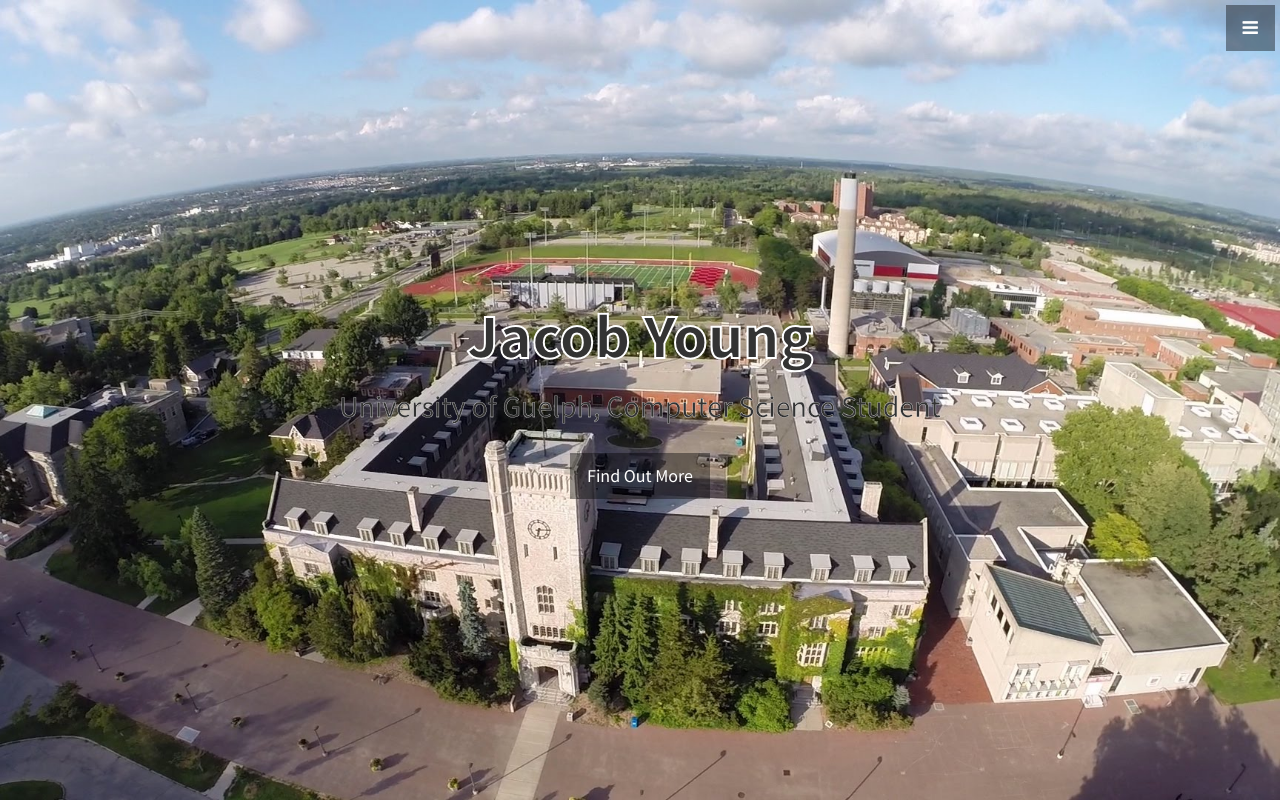
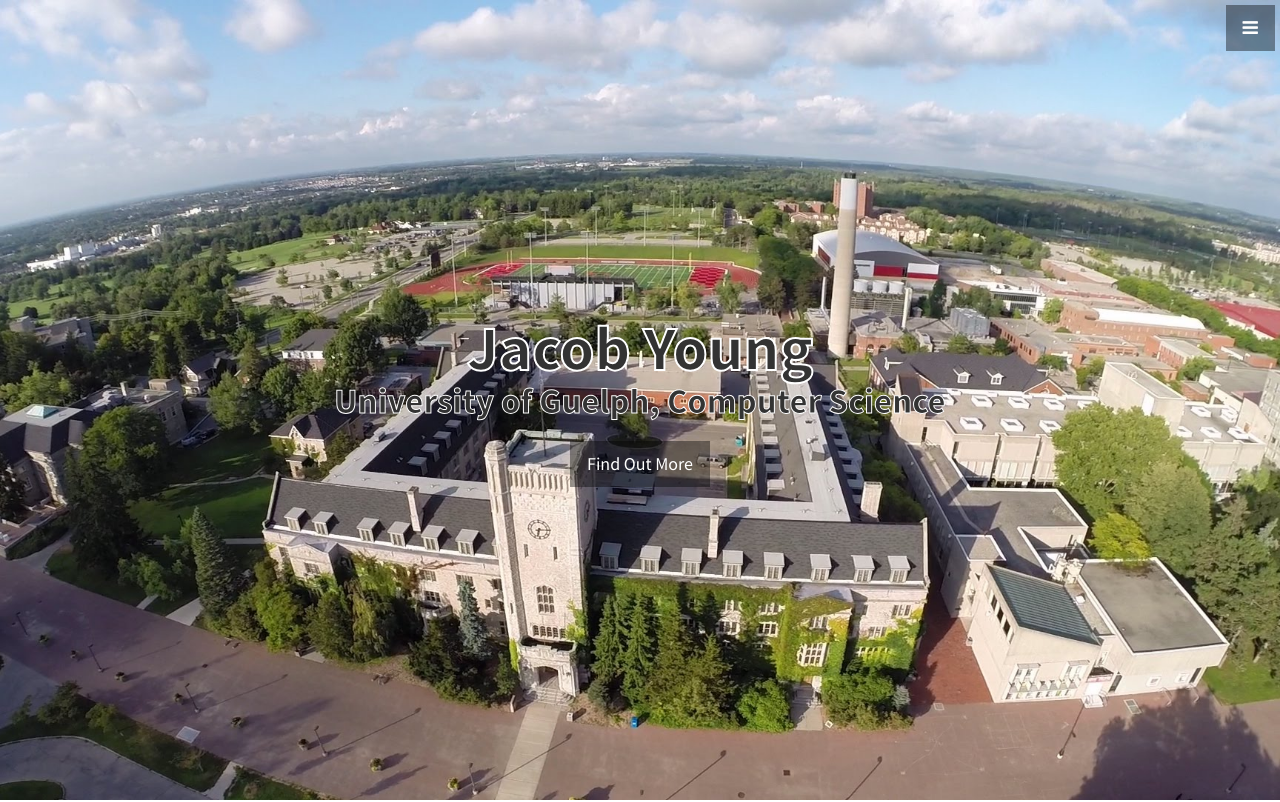
Before and after one commit to JacobYoung97/JacobYoung97.github.io, a plain HTML site: page index.html in a window 1280 px wide. Shown: the top 802 px of the page. Drawn offline with Linux system fonts and the light colour scheme.

Commit message:
Updated index page to have a better looking smaller heading

```diff
--- a/css/personal.css
+++ b/css/personal.css
@@ -4,8 +4,15 @@
 }
 
 .highlight-top h2 {
-	-webkit-text-stroke-width: 0.3px;
+	-webkit-text-stroke-width: 1px;
 	-webkit-text-stroke-color: #fff;
+}
+
+.text-vertical-center h2 {
+    margin: 0;
+    padding: 0;
+    font-size: 2.5em;
+    font-weight: 700;
 }
 
 .highlight-coop {
--- a/index.html
+++ b/index.html
@@ -64,7 +64,7 @@
         <div class="text-vertical-center">
             <div class="highlight-top">
                 <h1>Jacob Young</h1>
-                <h2>University of Guelph, Computer Science Student</h2>
+                <h2>University of Guelph, Computer Science</h2>
             </div>
                 <br>
                 <a href="#about" class="btn btn-dark btn-lg">Find Out More</a>
@@ -177,6 +177,7 @@
                             <div class="portfolio-item">
                                 <a href="#">
                                     <img class="img-portfolio img-responsive" src="img/Evertz-Display.jpg">
+                                    <span content="text-content"><span>Evertz Microsystems</span></span>
                                 </a>
                             </div>
                         </div>
```
